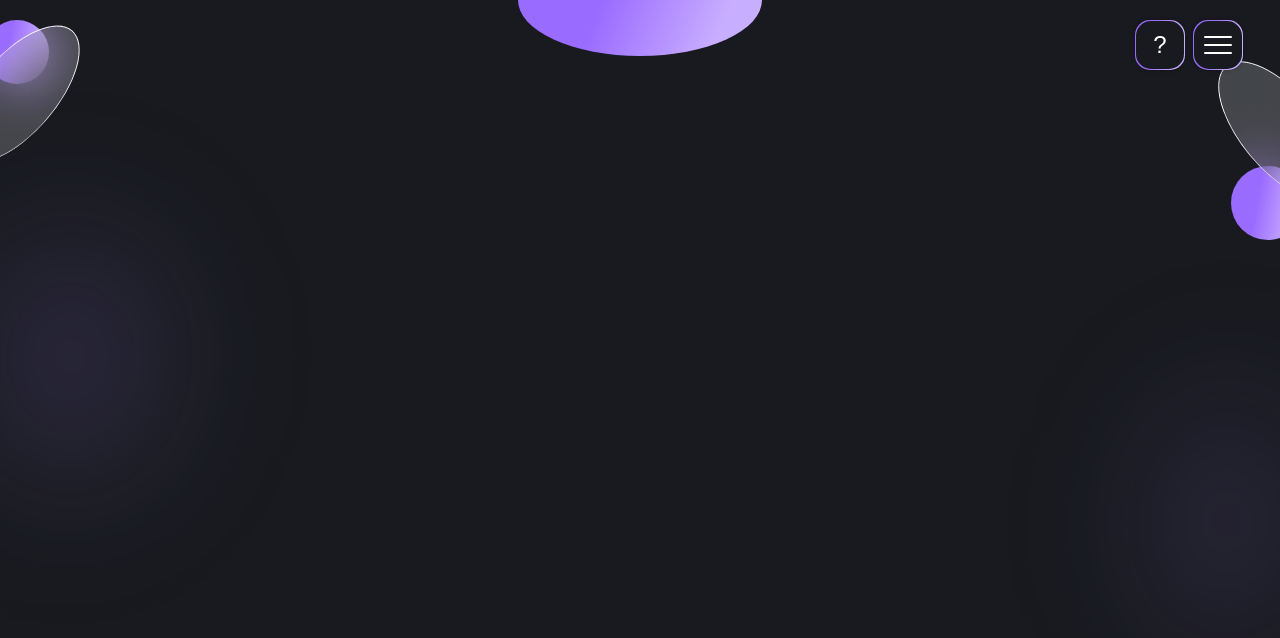
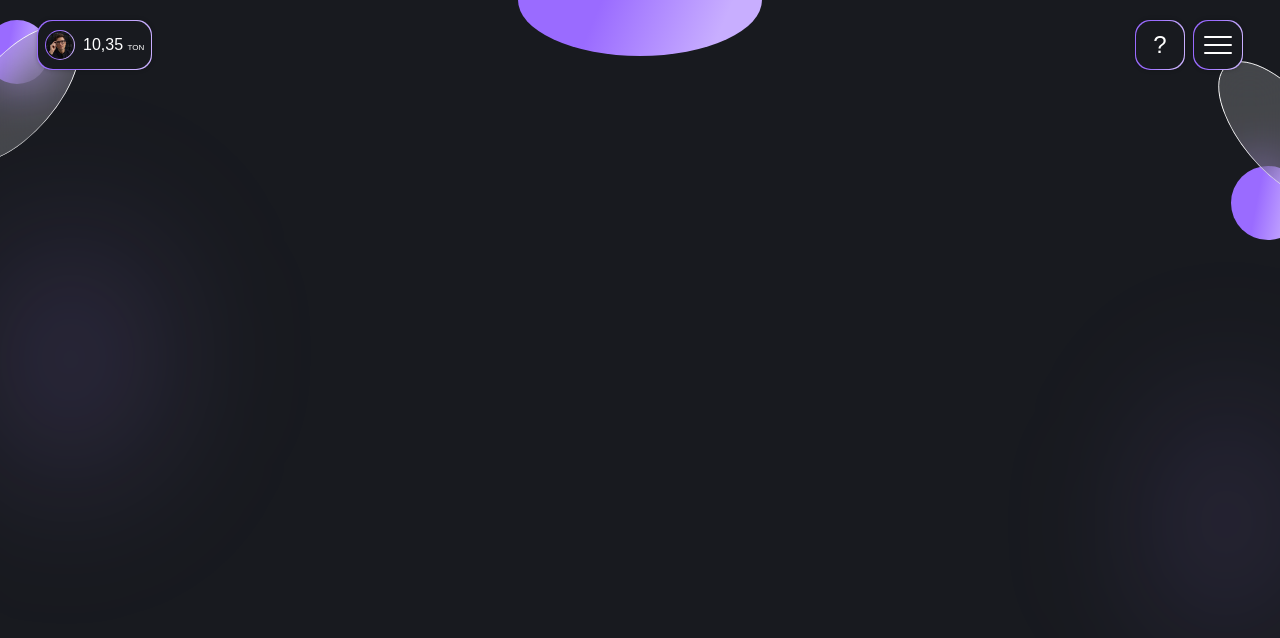
Before and after one commit to AndreyKanay/casino, a React (Create React App) app: page / in a window 1280 px wide. Shown: the top 638 px of the page. Built offline with nearby package versions, Linux system fonts and the light colour scheme; a web font is replaced by a local one.

Commit message:
Added Avatar & Account Components

```diff
--- a/src/components/Account/Account.css
+++ b/src/components/Account/Account.css
@@ -0,0 +1,26 @@
+.account {
+    background: var(--primary, #9A6BFF);
+    padding: 1px;
+    border-radius: 15px;
+    box-shadow: 0 0 4px 0 rgba(0, 0, 0, 0.25);
+}
+
+.account__inner {
+    background: var(--background, #181A1F);
+    padding: 9px 7px;
+    display: flex;
+    align-items: center;
+    gap: 8px;
+    border-radius: 15px;
+}
+
+.account__balance {
+    margin: 0;
+    font-size: 16px;
+    font-weight: 400;
+    text-transform: uppercase;
+}
+
+.account__currency {
+    font-size: 8px;
+}
--- a/src/components/Account/Account.tsx
+++ b/src/components/Account/Account.tsx
@@ -0,0 +1,20 @@
+import {FC} from "react";
+import Avatar from "../Avatar/Avatar";
+import {AVATAR_SIZE} from "../../constants/avatar_constants";
+
+import "./Account.css";
+
+const Account:FC = () => {
+    return (
+        <div className="account">
+            <div className="account__inner">
+                <div className="account__avatar">
+                    <Avatar image={require('../../assets/images/avatar.png')} size={AVATAR_SIZE.SM}/>
+                </div>
+                <p className="account__balance">10,35 <span className="account__currency">ton</span></p>
+            </div>
+        </div>
+    )
+}
+
+export default Account;
--- a/src/components/Avatar/Avatar.css
+++ b/src/components/Avatar/Avatar.css
@@ -0,0 +1,30 @@
+.avatar {
+    display: flex;
+    justify-content: center;
+    align-items: center;
+    border-radius: 50%;
+    background: var(--primary, #9A6BFF);
+
+
+}
+
+.avatar_size_sm {
+    width: 30px;
+    height: 30px;
+}
+
+.avatar_size_md {
+    width: 44px;
+    height: 44px;
+}
+
+.avatar_size_lg {
+    width: 60px;
+    height: 60px;
+}
+
+.avatar__image {
+    width: calc(100% - 2px);
+    height: calc(100% - 2px);
+    border-radius: 50%;
+}
--- a/src/components/Avatar/Avatar.tsx
+++ b/src/components/Avatar/Avatar.tsx
@@ -0,0 +1,19 @@
+import {AVATAR_SIZE} from "../../constants/avatar_constants";
+import {FC} from "react";
+
+import "./Avatar.css"
+
+export interface AvatarProps {
+    image: string;
+    size?: AVATAR_SIZE;
+}
+
+const Avatar:FC<AvatarProps> = ({image, size}) => {
+    return (
+        <div className={`avatar avatar_size_${size ? size : 'md'}`}>
+            <img className="avatar__image" src={image} alt=""/>
+        </div>
+    )
+}
+
+export default Avatar;
--- a/src/components/Header/Header.tsx
+++ b/src/components/Header/Header.tsx
@@ -1,10 +1,13 @@
 import "./Header.css";
 import IconButton from "../Buttons/IconButton";
+import Account from "../Account/Account";
 
 const Header = () => {
     return (
         <div className="header">
-            <div className="header__left"></div>
+            <div className="header__left">
+                <Account />
+            </div>
             <div className="header__right">
                 <IconButton onClick={() => {}}>
                     ?
--- a/src/constants/avatar_constants.ts
+++ b/src/constants/avatar_constants.ts
@@ -0,0 +1,5 @@
+export enum AVATAR_SIZE {
+    SM = "sm",
+    MD = "md",
+    LG = "lg"
+}
```
